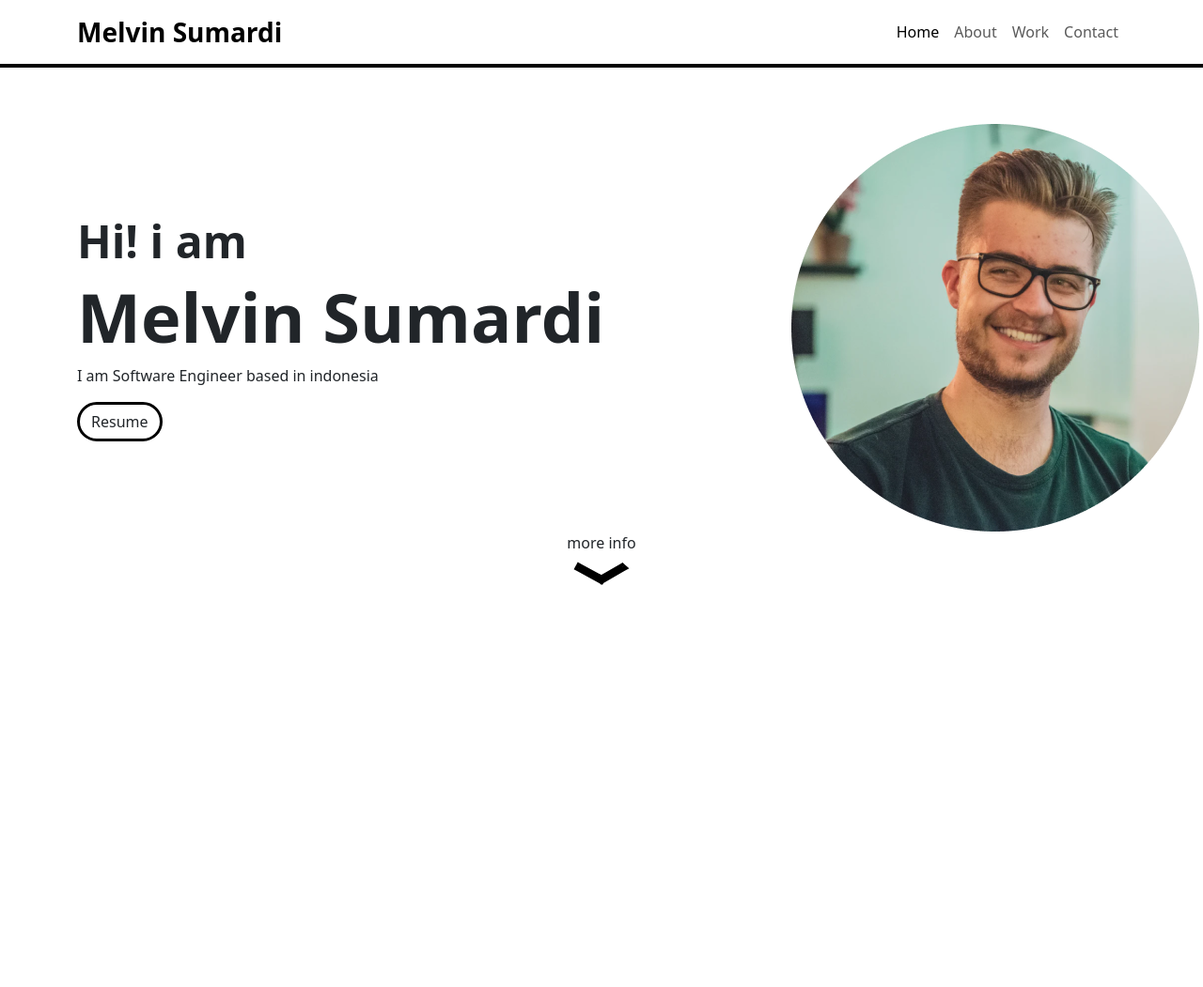
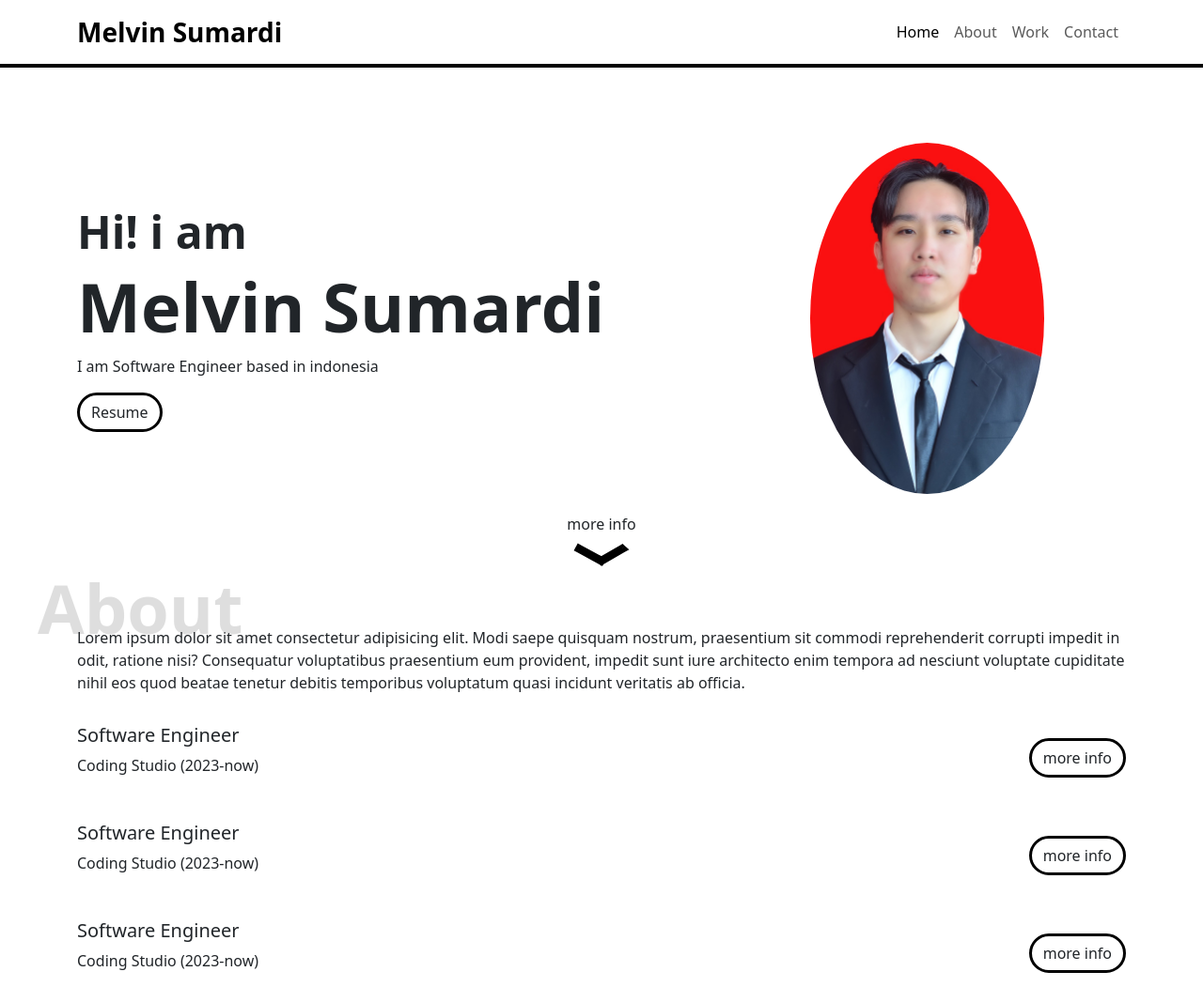
Before and after one commit to LegendS21/portfolio, a plain HTML site: page index.html in a window 1280 px wide. Shown: the whole page at 94% size. Before the commit the page ends 800 px from the top, so only its background shows below. Drawn offline with nearby package versions, Linux system fonts and the light colour scheme.

Commit message:
add about

```diff
--- a/index.html
+++ b/index.html
@@ -40,8 +40,8 @@
                 <p>I am Software Engineer based in indonesia</p>
                 <a class="btn" href="images/potrait.png" download>Resume</a>
             </div>
-            <div class="col-4">
-                <img src="images/potrait.png" alt="potrait">
+            <div class="fotomerah col-4">
+                <img id="fotomerah" src="images/2X3HH.jpg" alt="potrait">
             </div>
         </div>
         <div class="arrow d-flex align-items-center flex-column">
@@ -49,6 +49,41 @@
             <img id="arrow" class="mt-2" src="images/arrow.svg" alt="arrow icon">
         </div>
       </section>
+    <section id="about" class="about container">
+      <p>Lorem ipsum dolor sit amet consectetur adipisicing elit. Modi saepe quisquam nostrum, praesentium sit commodi reprehenderit corrupti impedit in odit, ratione nisi? Consequatur voluptatibus praesentium eum provident, impedit sunt iure architecto enim tempora ad nesciunt voluptate cupiditate nihil eos quod beatae tenetur debitis temporibus voluptatum quasi incidunt veritatis ab officia.</p>
+        <div class="about-exp">
+          <div class="about-exp-item">
+            <div class="about-exp-item-header">
+              <div>
+                <h5>Software Engineer</h5>
+                <p>Coding Studio (2023-now)</p>
+              </div>
+              <button class="btn button" onclick="bukatutuptogle(event)">more info</button>
+            </div>
+            <p class="about-exp-item-detail">Lorem, ipsum dolor sit amet consectetur adipisicing elit. Fuga sequi cum ab, corrupti explicabo autem commodi a odit ea rerum illum necessitatibus dolore consequatur suscipit velit soluta dolorem aut est?</p>
+          </div>
+          <div class="about-exp-item">
+            <div class="about-exp-item-header">
+              <div>
+                <h5>Software Engineer</h5>
+                <p>Coding Studio (2023-now)</p>
+              </div>
+              <button class="btn button"onclick="bukatutuptogle(event)">more info</button>
+            </div>
+            <p class="about-exp-item-detail">Lorem, ipsum dolor sit amet consectetur adipisicing elit. Fuga sequi cum ab, corrupti explicabo autem commodi a odit ea rerum illum necessitatibus dolore consequatur suscipit velit soluta dolorem aut est?</p>
+          </div>
+          <div class="about-exp-item">
+            <div class="about-exp-item-header">
+              <div>
+                <h5>Software Engineer</h5>
+                <p>Coding Studio (2023-now)</p>
+              </div>
+              <button class="btn button"onclick="bukatutuptogle(event)">more info</button>
+            </div>
+            <p class="about-exp-item-detail">Lorem, ipsum dolor sit amet consectetur adipisicing elit. Fuga sequi cum ab, corrupti explicabo autem commodi a odit ea rerum illum necessitatibus dolore consequatur suscipit velit soluta dolorem aut est?</p>
+          </div>
+       </div>
+    </section>
     <script src="https://cdn.jsdelivr.net/npm/@popperjs/core@2.11.8/dist/umd/popper.min.js" integrity="sha384-I7E8VVD/ismYTF4hNIPjVp/Zjvgyol6VFvRkX/vR+Vc4jQkC+hVqc2pM8ODewa9r" crossorigin="anonymous"></script>
     <script src="https://cdn.jsdelivr.net/npm/bootstrap@5.3.2/dist/js/bootstrap.min.js" integrity="sha384-BBtl+eGJRgqQAUMxJ7pMwbEyER4l1g+O15P+16Ep7Q9Q+zqX6gSbd85u4mG4QzX+" crossorigin="anonymous"></script>
     <script src="https://code.jquery.com/jquery-3.7.1.min.js" integrity="sha256-/JqT3SQfawRcv/BIHPThkBvs0OEvtFFmqPF/lYI/Cxo=" crossorigin="anonymous"></script>
--- a/main.js
+++ b/main.js
@@ -0,0 +1,12 @@
+function bukatutuptogle(e){
+    const target = $(e.target)
+    if($(target).hasClass("active")){
+        $(target).html("more info").removeClass("active")
+    }
+    else {
+        $(target).html("less info").addClass("active")
+    }
+    const item = $(target).parents(".about-exp-item")
+    const detail = $(item).children(".about-exp-item-detail")
+    $(detail).slideToggle()
+}
--- a/style.css
+++ b/style.css
@@ -4,6 +4,7 @@
 }
 section{
     padding-top: 5%;
+    position: relative;
 }
 .home h1{
     font-size: 72px;
@@ -15,7 +16,7 @@ section{
     border: 3px solid black;
     border-radius: 24px;
 }
-.btn:hover{
+.btn:hover, .btn.button.active{
     border: 3px solid black;
     background-color: black;
     color: white;
@@ -25,6 +26,36 @@ section{
 }
 #arrow {
     animation: 1s upDown infinite;
+}
+#fotomerah{
+    width: 70%;
+    border-radius: 100%;
+    margin:20px;
+}
+.about-exp-item{
+    margin-top: 32px;
+}
+.about-exp-item-header{
+    display: flex;
+    align-items: center;
+    justify-content: space-between;
+}
+section::before{
+    z-index: -1;
+    content: '';
+    font-size: 72px;
+    color: gray;
+    opacity: 0.25;
+    position: absolute;
+    font-weight: 700;
+    top: -10px;
+    left: -30px;
+}
+.about::before{
+    content: 'About';
+}
+.about-exp-item-detail{
+    display: none;
 }
 @keyframes upDown {
     0% {
```
Also changed, not shown: images/2X3HH.jpg (added).
